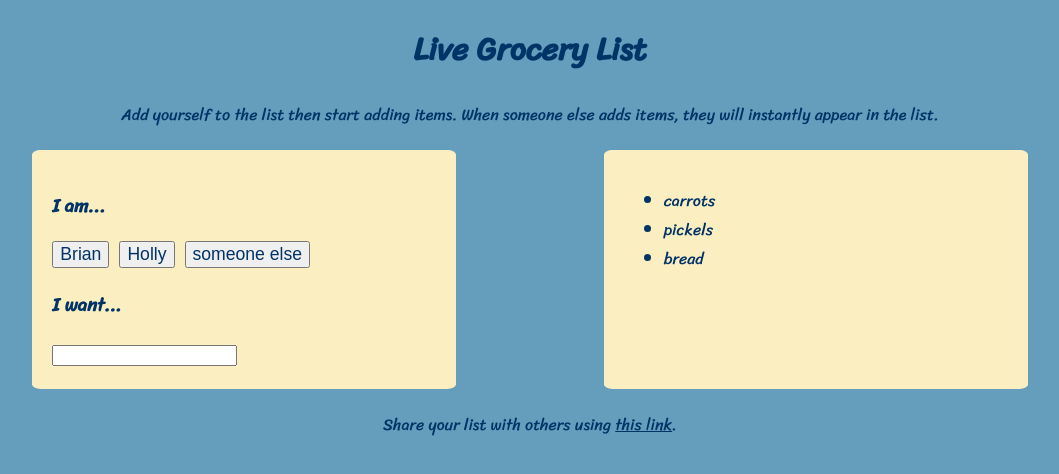
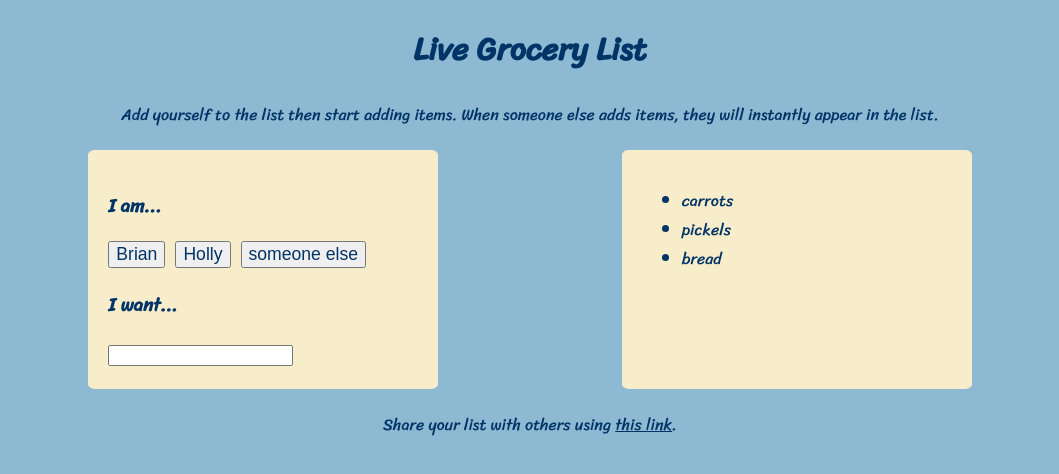
Before and after one commit to briandesousa/firebase-with-react-hooks, a React (Create React App) app: page / in a window 1280 px wide. Shown: the top 474 px of the page, without its empty margins (110-1169 px from the left). Built offline with nearby package versions, Linux system fonts and the light colour scheme; the HTML template or start-up script is replaced by a standard one.

Commit message:
subtle styling changes

```diff
--- a/src/App.css
+++ b/src/App.css
@@ -18,8 +18,8 @@ h2 {
 
 .add-item-column {
   min-width: 300px;
-  width: 30%;
-  background-color: #FBEEC1;
+  width: 25%;
+  background-color: rgb(247, 237, 202);
   padding: 20px;
   border-radius: 2%;
   margin: 5px;
@@ -27,8 +27,8 @@ h2 {
 
 .list-column {
   min-width: 300px;
-  width: 30%;
-  background-color: #FBEEC1;
+  width: 25%;
+  background-color: rgb(247, 237, 202);
   padding: 20px;
   border-radius: 2%;
   margin: 5px;
--- a/src/index.css
+++ b/src/index.css
@@ -1,7 +1,7 @@
 body {
-  margin: 0;
+  margin: 20px;
   font-family: 'Sriracha', cursive;
-  background: #659DBD;
+  background: rgb(141, 185, 211);
   color: #003366;
 }
 
```
